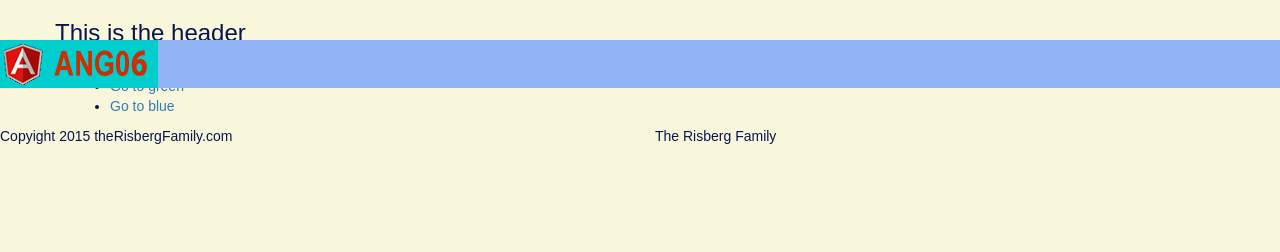
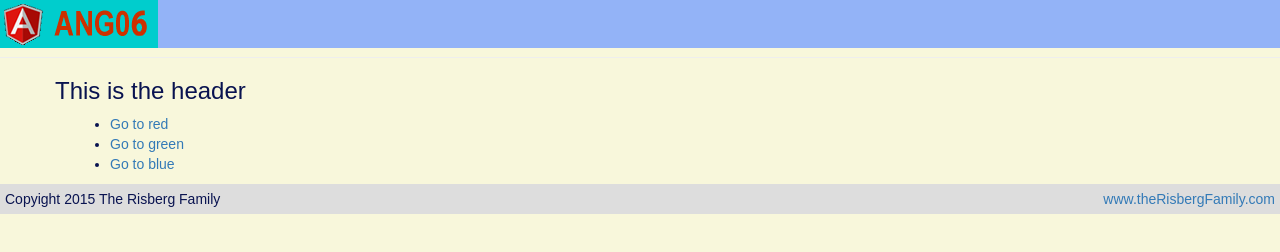
Before and after one commit to JeffRisberg/ANG06, a plain HTML site: page index.html in a window 1280 px wide. Drawn offline with Linux system fonts and the light colour scheme.

Commit message:
organized example like angular example from keenthemes

```diff
--- a/app.js
+++ b/app.js
@@ -25,7 +25,7 @@ var myApp = angular.module('products', ['ui.router'])
             name: 'green',
             url: '/green',
             parent: home,
-            templateUrl: 'view/green.html'
+            templateUrl: 'views/green.html'
         };
 
         $stateProvider.state(home);
@@ -35,13 +35,4 @@ var myApp = angular.module('products', ['ui.router'])
     }])
     .run(['$state', function ($state) {
         $state.transitionTo('home');
-    }])
-
-    .controller('SidebarCtrl', function ($scope, $state) {
-
-        $scope.content = ['red', 'green', 'blue'];
-
-        $scope.setPage = function (page) {
-            $state.transitionTo(page);
-        };
-    });
+    }]);
--- a/controllers.js
+++ b/controllers.js
@@ -9,9 +9,18 @@ myApp.controller('HomeController', ['$scope', function ($scope) {
     ];
 }]);
 
+myApp.controller('SidebarCtrl', function ($scope, $state) {
+
+    $scope.content = ['red', 'green', 'blue'];
+
+    $scope.setPage = function (page) {
+        $state.transitionTo(page);
+    };
+});
+
 myApp.controller('HeaderController', ['$scope', function ($scope) {
     $scope.menuItems = [
         {name: "File"},
-        {name: "TEdit"}
+        {name: "Edit"}
     ];
 }]);
--- a/css/styles.css
+++ b/css/styles.css
@@ -11,6 +11,15 @@ body {
     height: 48px;
 }
 
+.page-header {
+    margin: 0 0 0 0;
+}
+
+.page-footer {
+    background: #ddd;
+    padding: 5px;
+}
+
 .red {
     background: red;
 }
--- a/index.html
+++ b/index.html
@@ -23,7 +23,7 @@
 <body>
 
 <!-- BEGIN HEADER -->
-<div ng-include="'tpl/header.html'" ng-controller="HeaderController" class="page-header navbar navbar-fixed-top">
+<div ng-include="'tpl/header.html'" ng-controller="HeaderController" class="page-header">
 </div>
 <!-- END HEADER -->
 
--- a/tpl/footer.html
+++ b/tpl/footer.html
@@ -1,4 +1,4 @@
 <div class="row">
-    <div class="col-md-6">Copyight 2015 theRisbergFamily.com</div>
-    <div class="col-md-6">The Risberg Family</div>
+    <div class="col-md-6">Copyight 2015 The Risberg Family</div>
+    <div class="col-md-6 text-right"><a href="http://www.therisbergfamily.com">www.theRisbergFamily.com</a></div>
 </div>
```
